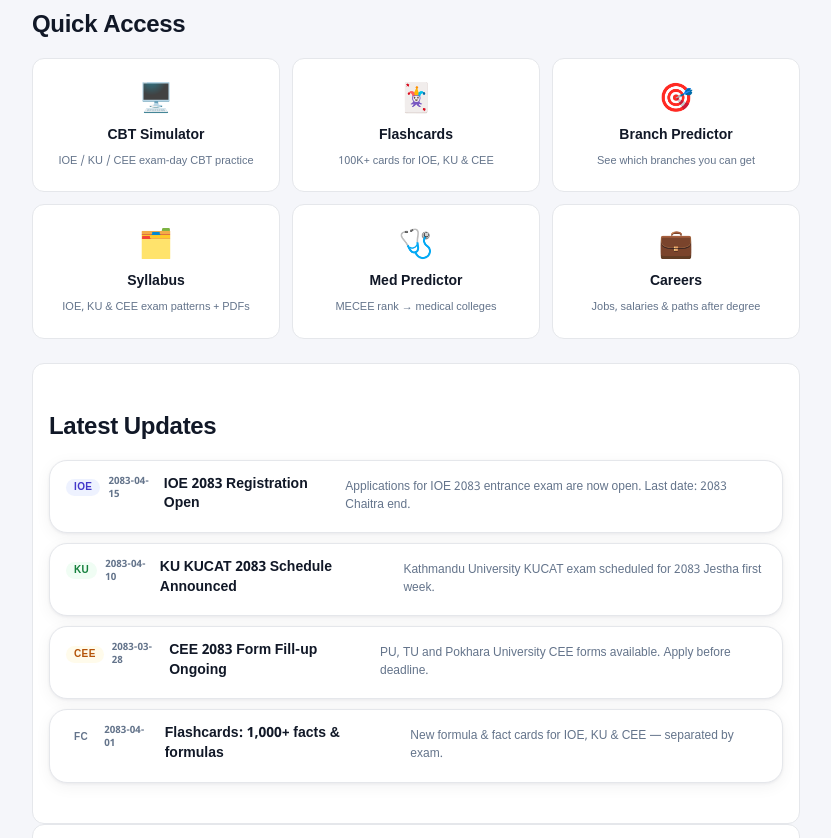
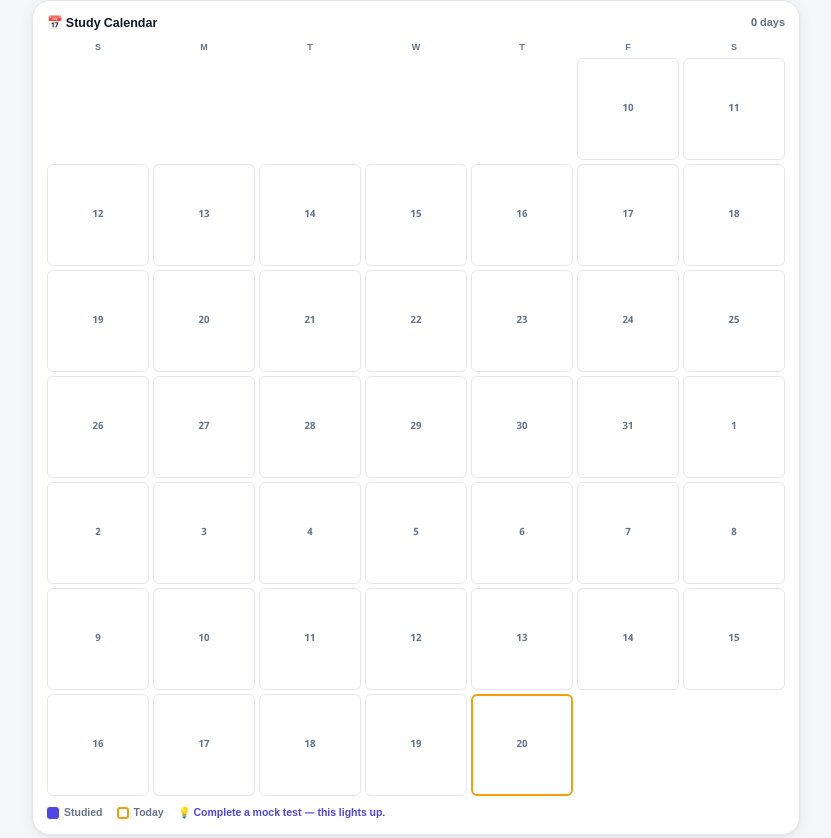
Before and after one commit to harmless-beep/bato, a Next.js app: page / in a window 1280 px wide. Shown: the part 562-1400 px from the top of the page, without its empty margins (224-1055 px from the left). Built offline with nearby package versions, Linux system fonts and the light colour scheme.

Commit message:
calendar: always visible, day numbers, legend, empty-state hint

```diff
--- a/app/page.tsx
+++ b/app/page.tsx
@@ -170,7 +170,7 @@ export default function Home() {
         </div>
 
         {/* ── Streak calendar (last 7 weeks) ─────────────────────────── */}
-        {mounted && stats.days.length > 0 && (
+        {mounted && (
           <Reveal>
             <div className="card" style={{ padding: 14, marginBottom: 22 }}>
               <div style={{ display: 'flex', justifyContent: 'space-between', alignItems: 'center', marginBottom: 10 }}>
@@ -196,10 +196,13 @@ export default function Home() {
                   cells.push({ date: d, inRange: d >= start && d <= cur })
                 }
                 return (
-                  <div style={{ display: 'grid', gridTemplateColumns: 'repeat(7, 1fr)', gap: 4 }}>
+                  <>
+                    <div style={{ display: 'grid', gridTemplateColumns: 'repeat(7, 1fr)', gap: 4, marginBottom: 4 }}>
                       {['S', 'M', 'T', 'W', 'T', 'F', 'S'].map((d, i) => (
                         <div key={i} style={{ fontSize: 9, fontWeight: 800, color: 'var(--muted)', textAlign: 'center' }}>{d}</div>
                       ))}
+                    </div>
+                    <div style={{ display: 'grid', gridTemplateColumns: 'repeat(7, 1fr)', gap: 4 }}>
                       {cells.map((c, i) => {
                         const key = c.date.toISOString().slice(0, 10)
                         const studied = daySet.has(key)
@@ -209,15 +212,36 @@ export default function Home() {
                             key={i}
                             title={key}
                             style={{
-                            aspectRatio: '1', borderRadius: 5,
-                            background: studied ? 'var(--primary)' : c.inRange ? 'var(--bg)' : 'transparent',
+                              aspectRatio: '1', borderRadius: 6,
+                              display: 'flex', alignItems: 'center', justifyContent: 'center',
+                              fontSize: 10, fontWeight: 700,
+                              background: studied ? 'var(--primary)' : c.inRange ? 'var(--card)' : 'transparent',
+                              color: studied ? '#fff' : 'var(--muted)',
                               border: isToday ? '2px solid var(--gold, #f59e0b)' : c.inRange ? '1px solid var(--border)' : 'none',
                               opacity: c.inRange ? 1 : 0,
                             }}
-                        />
+                          >
+                            {c.inRange ? c.date.getDate() : ''}
+                          </div>
                         )
                       })}
                     </div>
+                    <div style={{ display: 'flex', gap: 14, marginTop: 10, fontSize: 10.5, color: 'var(--muted)', fontWeight: 600, flexWrap: 'wrap' }}>
+                      <span style={{ display: 'inline-flex', alignItems: 'center', gap: 5 }}>
+                        <span style={{ width: 12, height: 12, borderRadius: 3, background: 'var(--primary)', display: 'inline-block' }} />
+                        {isNe ? 'पढिएको दिन' : 'Studied'}
+                      </span>
+                      <span style={{ display: 'inline-flex', alignItems: 'center', gap: 5 }}>
+                        <span style={{ width: 12, height: 12, borderRadius: 3, border: '2px solid var(--gold, #f59e0b)', display: 'inline-block' }} />
+                        {isNe ? 'आज' : 'Today'}
+                      </span>
+                      {stats.days.length === 0 && (
+                        <span style={{ color: 'var(--primary)', fontWeight: 700 }}>
+                          💡 {isNe ? 'Mock test दिनुहोस् — यहाँ बल्न थाल्छ।' : 'Complete a mock test — this lights up.'}
+                        </span>
+                      )}
+                    </div>
+                  </>
                 )
               })()}
             </div>
```
Lines whose indentation alone changed are shown as unchanged.
